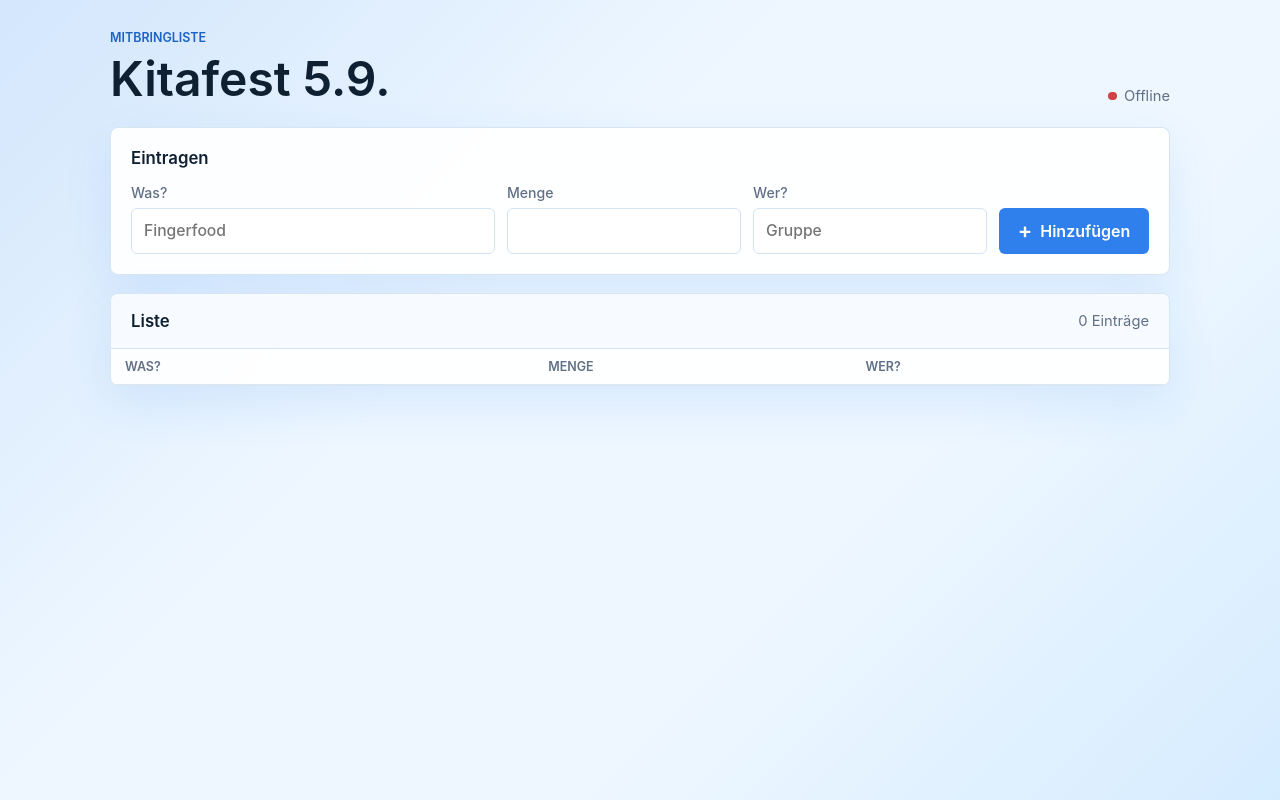
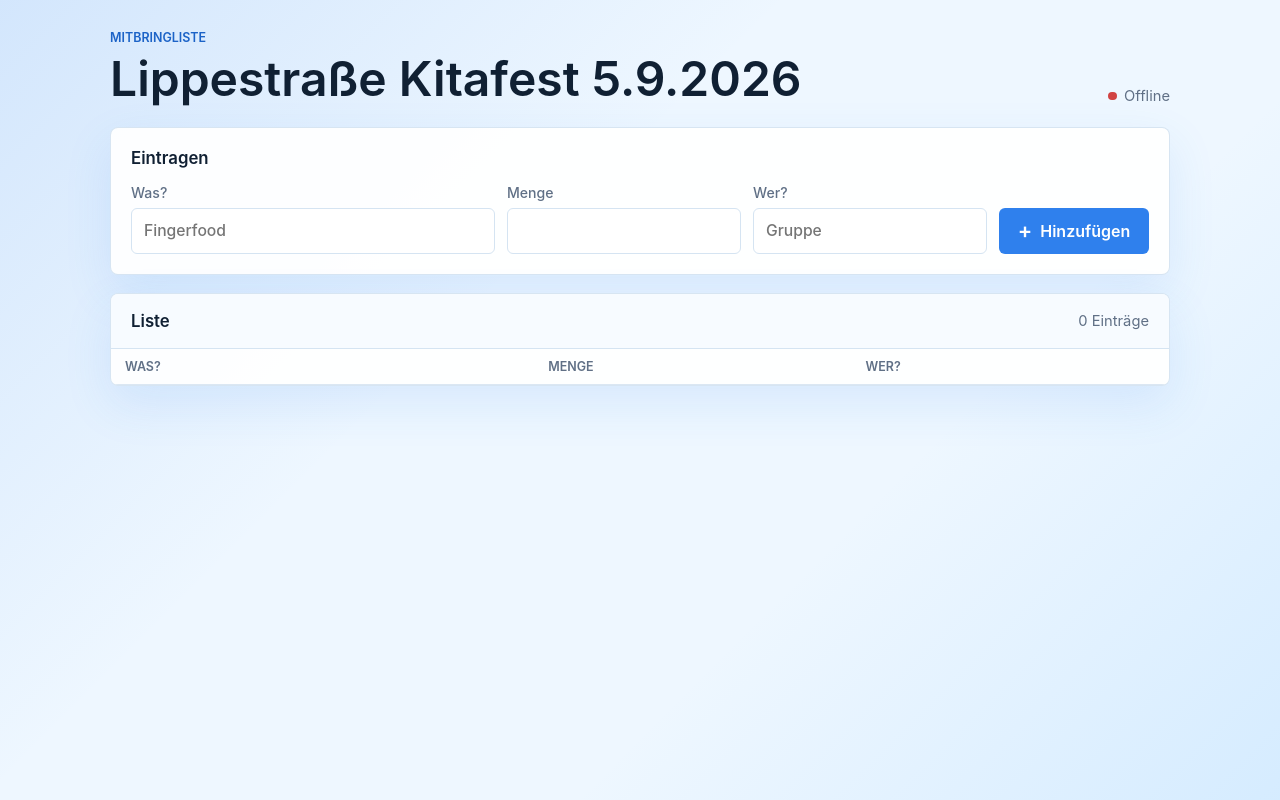
Before and after one commit to soeren-web/mitbringliste, a website: page public/index.html in a window 1280 px wide. Drawn offline with Linux system fonts and the light colour scheme; no server answers.

Commit message:
Update event title in index.html

```diff
--- a/public/index.html
+++ b/public/index.html
@@ -11,7 +11,7 @@
       <header class="page-header">
         <div>
           <p class="eyebrow">Mitbringliste</p>
-          <h1><span aria-hidden="true"></span>Kitafest 5.9.</h1>
+          <h1><span aria-hidden="true"></span>Lippestraße Kitafest 5.9.2026</h1>
         </div>
         <div class="status" id="status" aria-live="polite"></div>
       </header>
```
